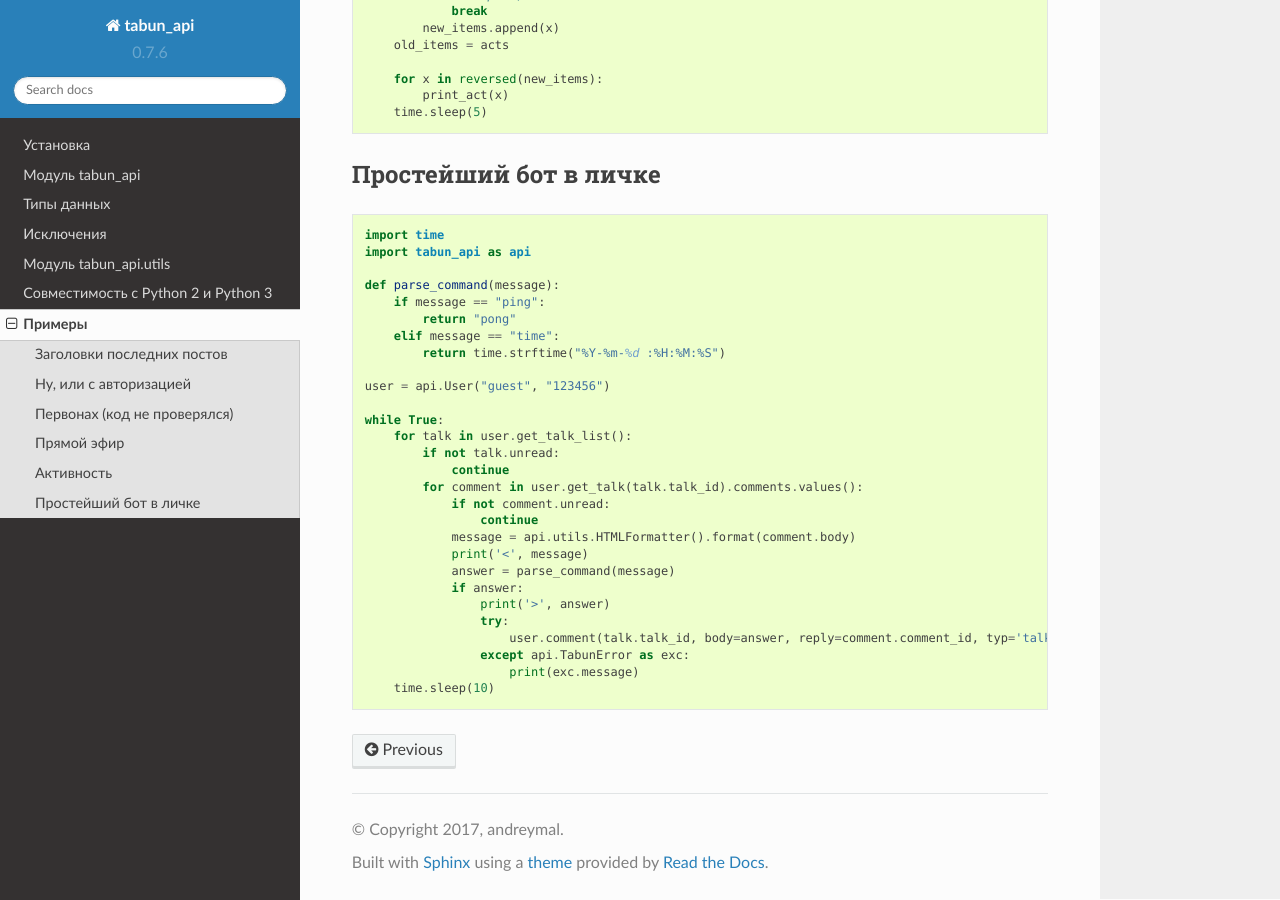
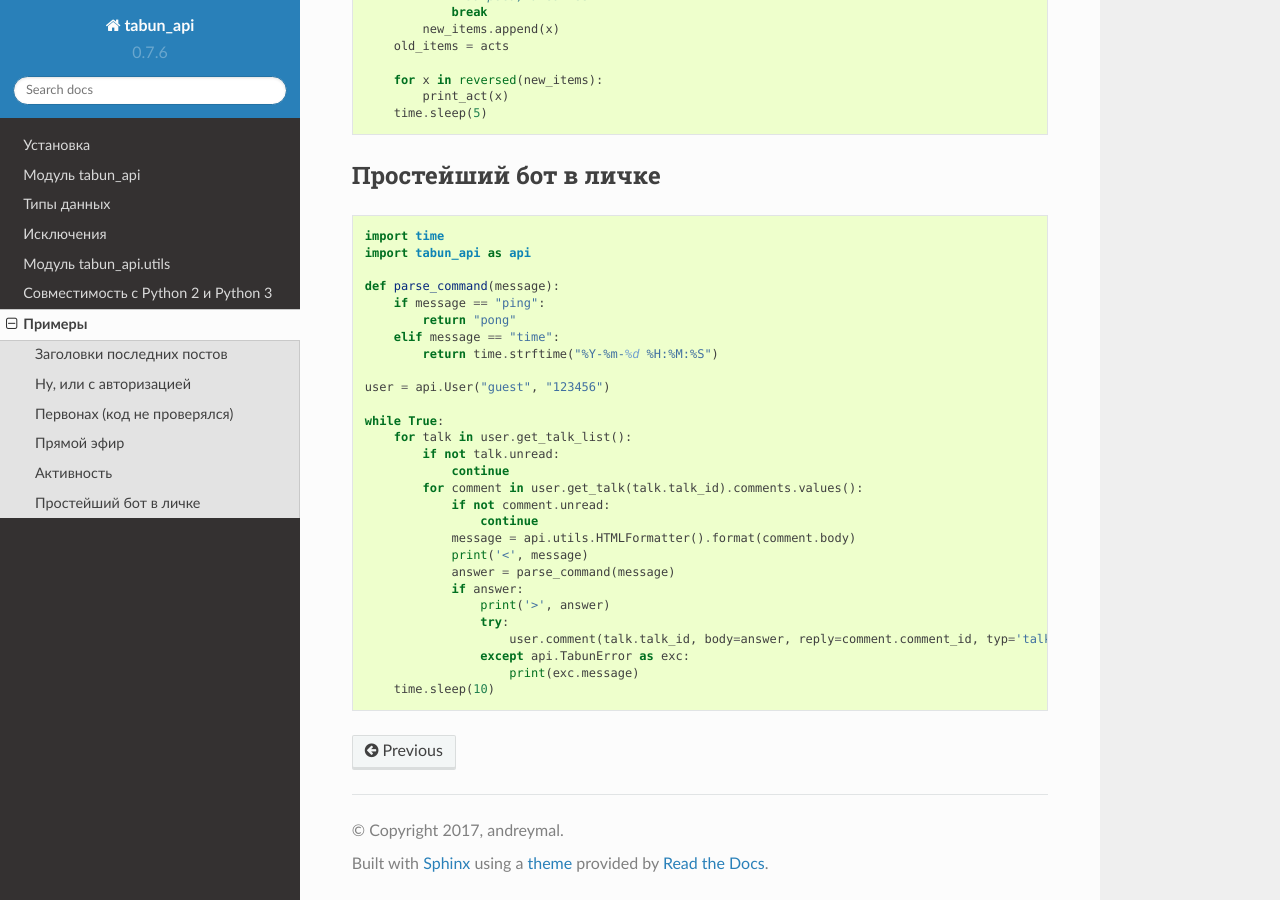
Before and after one commit to andreymal/tabun_api, a Sphinx documentation site: the page built from doc/source/examples.rst, in a window 1280 px wide and 900 px high, scrolled down 2672 px. Built offline with Sphinx 7.4.7 and the Read the Docs theme 2.0.0, drawn with Linux system fonts in a browser that asks for light colours.

Commit message:
Fix some typos in documentation

```diff
--- a/doc/source/examples.rst
+++ b/doc/source/examples.rst
@@ -1,8 +1,8 @@
 Примеры
 =======
 
-Все примеры написаны под Python 3. Для Python 2 нужно поменять `input`
-на `raw_input` и перед примерами выполнить:
+Все примеры написаны под Python 3. Для Python 2 нужно поменять ``input``
+на ``raw_input`` и перед примерами выполнить:
 
 .. code-block:: python
 
@@ -175,7 +175,7 @@
         if message == "ping":
             return "pong"
         elif message == "time":
-            return time.strftime("%Y-%m-%d :%H:%M:%S")
+            return time.strftime("%Y-%m-%d %H:%M:%S")
 
     user = api.User("guest", "123456")
 
```
